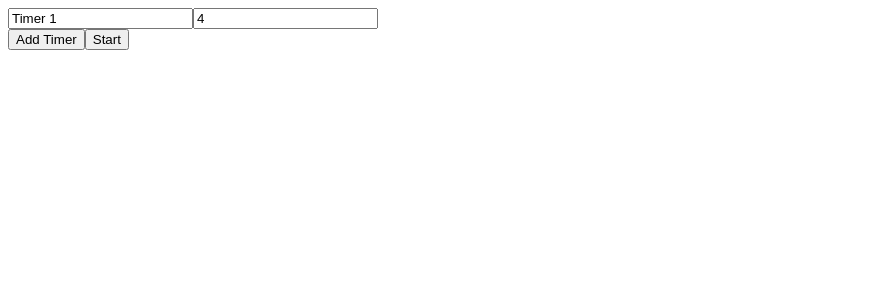
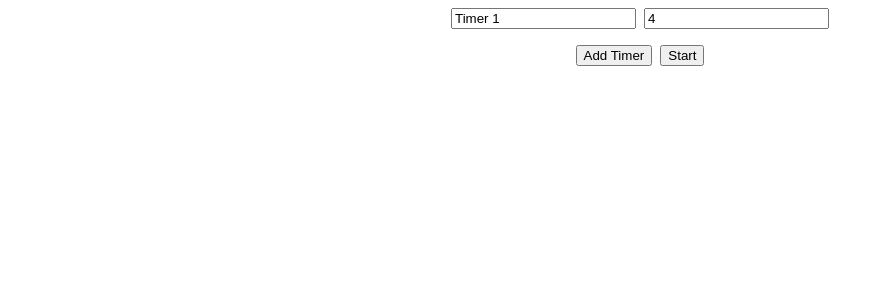
Before and after one commit to ssoRL/supertimer, a Preact app: page / in a window 1280 px wide. Shown: the top 300 px of the page, without its empty margins (0-884 px from the left). Built offline with nearby package versions, Linux system fonts and the light colour scheme.

Commit message:
center style

```diff
--- /dev/null
+++ b/src/App.css
@@ -0,0 +1,26 @@
+.app {
+  display: flex;
+  flex-direction: column;
+  align-items: center;
+}
+
+.timers {
+  display: flex;
+  flex-direction: column;
+  align-items: center;
+  gap: 0.75rem;
+}
+
+.timer {
+  display: flex;
+  align-items: center;
+  justify-content: center;
+  gap: 0.5rem;
+}
+
+.controls {
+  display: flex;
+  justify-content: center;
+  gap: 0.5rem;
+  margin-top: 1rem;
+}
--- a/src/App.tsx
+++ b/src/App.tsx
@@ -1,5 +1,6 @@
 import { Timer } from "./Timer";
 import { useEffect, useState } from 'preact/hooks';
+import './App.css';
 
 type Progress = {
   timer: number;
@@ -41,7 +42,8 @@ export function App(): preact.JSX.Element {
     return () => clearInterval(timer);
   }, [progress == null]);
 
-  return <div>
+  return <div className="app">
+    <div className="timers">
       {timers.map((timer, index) => (
         <Timer
           key={index}
@@ -61,6 +63,8 @@ export function App(): preact.JSX.Element {
           disabled={progress !== null}
         />
       ))}
+    </div>
+    <div className="controls">
       <button
         onClick={() => setTimers([...timers, { name: `Timer ${timers.length + 1}`, duration: 4 }])}
       >
@@ -71,5 +75,6 @@ export function App(): preact.JSX.Element {
       >
       Start
       </button>
+    </div>
   </div>;
 }
--- a/src/Timer.tsx
+++ b/src/Timer.tsx
@@ -9,11 +9,11 @@ interface TimerProps {
 
 export function Timer({ name, setName, duration, setDuration, progress, disabled }: TimerProps): preact.JSX.Element {
     if (progress !== null) {
-        return <div>
+        return <div className="timer">
             {name}: {Math.round(progress)}s / {duration}s
         </div>;
     }
-    return <div>
+    return <div className="timer">
         <input
             type="text"
             value={name}
```
Lines whose indentation alone changed are shown as unchanged.
